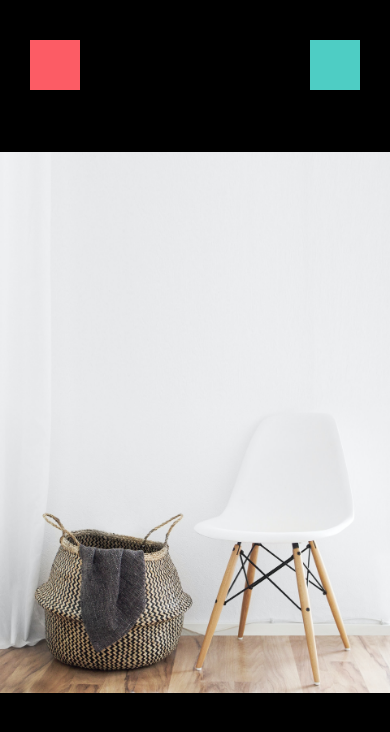
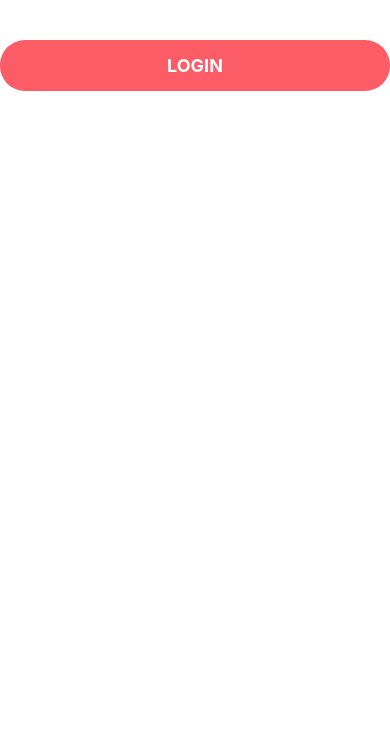
Before and after one commit to godspeed-7/RSeller, a React Native app: screen / in a window 390 px wide. Shown: the top 732 px of the page. Built offline with nearby package versions, Linux system fonts and the light colour scheme.

Commit message:
added custom button

```diff
--- a/App.js
+++ b/App.js
@@ -2,9 +2,12 @@ import { StatusBar } from 'expo-status-bar';
 import { StyleSheet, Text, View, Pressable } from 'react-native';
 import WelcomeScreen from './app/screens/WelcomeScreen';
 import ViewImageScreen from './app/screens/ViewImageScreen';
+import AppButton from './app/components/AppButton';
 
 export default function App() {
   return (
-    <ViewImageScreen/>
+    <View style={{marginTop: 40}}>
+      <AppButton title='login' onPress={() => console.log('here')}/>
+    </View>
   );
 }
--- /dev/null
+++ b/app/components/AppButton.js
@@ -0,0 +1,29 @@
+import { View, Text, TouchableOpacity, StyleSheet } from 'react-native'
+import React from 'react'
+import colors from '../config/colors'
+
+export default function AppButton({title, onPress}) {
+  return (
+    <TouchableOpacity style= {styles.button} onPress={onPress}>
+      <Text style={styles.text}>{title}</Text>
+    </TouchableOpacity>
+  )
+}
+
+const styles = StyleSheet.create({
+    button: {
+        backgroundColor: colors.primary,
+        borderRadius: 25,
+        justifyContent: 'center',
+        alignItems: 'center',
+        padding: 15,
+        width: '100%'
+    },
+    text: {
+        color: colors.white,
+        fontSize: 18,
+        textTransform:'uppercase',
+        fontWeight: 'bold'
+    }
+
+})
--- a/app/config/colors.js
+++ b/app/config/colors.js
@@ -1,5 +1,6 @@
 export default {
     primary: '#fc5c65',
     secondary: '#4ecdc4',
-    black: '#000'
+    black: '#000',
+    white: '#fff'
 }
```
